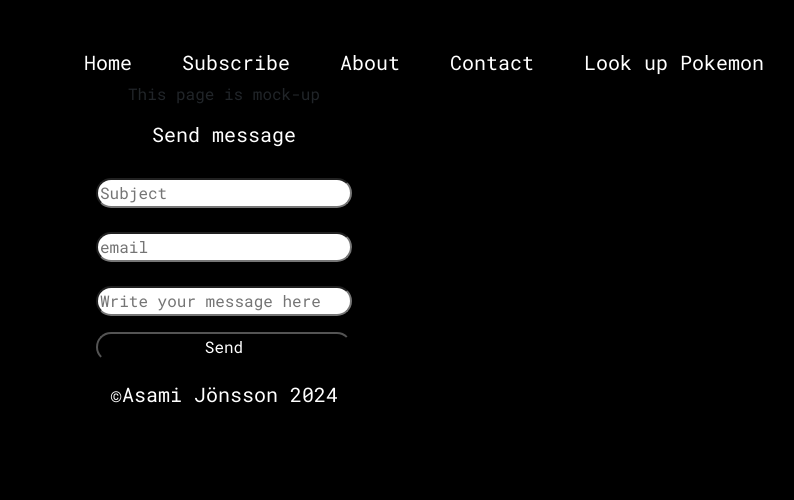
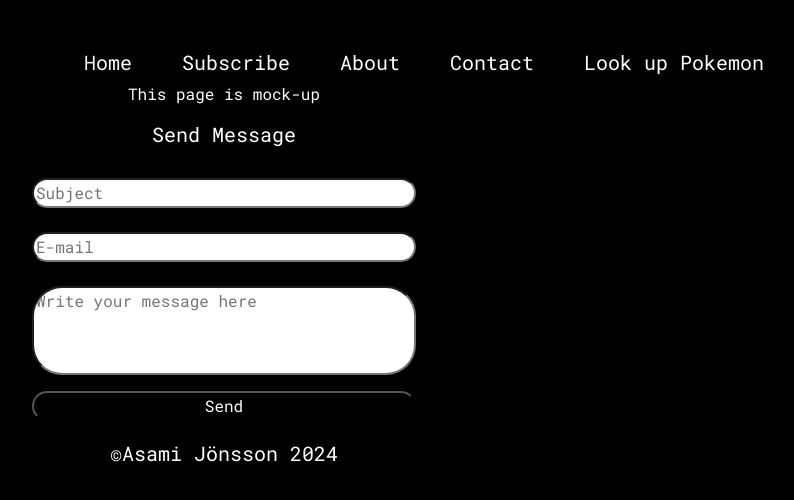
Before and after one commit to Asamijonsson/portfolio2023, a React (Create React App) app: page /contact in a window 1280 px wide. Shown: the top 500 px of the page, without its empty margins (416-1210 px from the left). Built offline with nearby package versions, Linux system fonts and the light colour scheme.

Commit message:
another minor fixed

```diff
--- a/src/Pages/Contact.jsx
+++ b/src/Pages/Contact.jsx
@@ -4,11 +4,11 @@ import style from "./Contact.module.css"
 const Contact =()=>{
     return(
         <div role="form" id="main-content" aria-label="Contact imformation">
-                <p>This page is mock-up</p>
+                <p className={style.bartext}>This page is mock-up</p>
            <form method="POST" action="https://formsubmit.co/momoji303@gmail.com" className={style.form}>
-                    <h3 className={colorstyle.primary}>Send message</h3>
+                    <h3 className={colorstyle.primary}>Send Message</h3>
             <input className={style.input} type="text" id="inp" aria-required="true" aria-roledescription="input" placeholder="Subject" required/>
-            <input className={style.email} type="email" name="email" placeholder="email" required/>
+            <input className={style.email} type="email" name="email" placeholder="E-mail" required/>
             <input className={style.textarea} type="text" name="message" placeholder="Write your message here" id="inp"  aria-required="true" aria-roledescription="input" required/>
             <button type="submit" className={style.button} >Send</button>
                     </form>
--- a/src/Pages/Contact.module.css
+++ b/src/Pages/Contact.module.css
@@ -1,8 +1,9 @@
 .form {
 display: flex;
 flex-direction: column;
-padding-left: 40%;
-padding-right: 40%;
+padding-left: 35%;
+padding-right: 35%;
+
 }
 
 input{
@@ -15,6 +16,13 @@ border-radius: 30px;
 color: white;
 background-color: black;
 margin-top: 2vh;
+}
+.bartext{
+    color: white;
+}
+
+.textarea{
+    padding-bottom: 60px;
 }
 
 @media screen and (max-width: 768px) {
```
